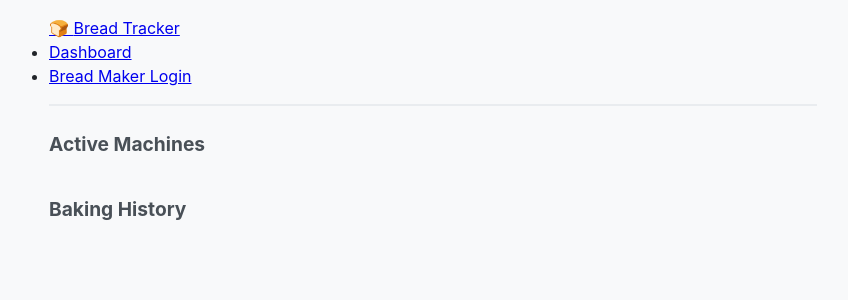
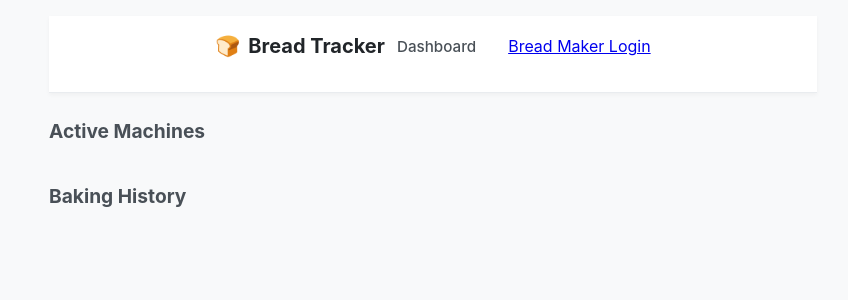
Before and after one commit to emmanorling/bread, a Django app: template tracker/templates/dashboard.html in a window 1280 px wide. Shown: the top 300 px of the page, without its empty margins (207-1055 px from the left). Run offline with Django 3.2, Linux system fonts and the light colour scheme; the template is opened without the code that fills it, so the values that code supplies are empty.

Commit message:
Changing buttons to menu bar

```diff
--- a/tracker/static/tracker/style.css
+++ b/tracker/static/tracker/style.css
@@ -183,3 +183,123 @@
     border-radius: 12px;
     font-weight: bold;
 }
+
+/* Navigation Bar Base */
+.navbar {
+    background-color: #ffffff;
+    border-bottom: 1px solid #e9ecef;
+    box-shadow: 0 2px 4px rgba(0, 0, 0, 0.04);
+    position: sticky;
+    top: 0;
+    z-index: 1000;
+}
+
+.nav-container {
+    max-width: 1100px;
+    margin: 0 auto;
+    padding: 0 20px;
+    height: 60px;
+    display: flex;
+    align-items: center;
+    justify-content: space-between;
+}
+
+.nav-brand {
+    font-size: 1.25rem;
+    font-weight: 700;
+    color: #212529;
+    text-decoration: none;
+    display: flex;
+    align-items: center;
+    gap: 8px;
+}
+
+/* Nav Items */
+.nav-links {
+    list-style: none;
+    margin: 0;
+    padding: 0;
+    display: flex;
+    align-items: center;
+    gap: 20px;
+}
+
+.nav-link {
+    text-decoration: none;
+    color: #495057;
+    font-weight: 500;
+    font-size: 0.95rem;
+    padding: 8px 12px;
+    border-radius: 6px;
+    transition: background-color 0.2s, color 0.2s;
+}
+
+.nav-link:hover {
+    background-color: #f8f9fa;
+    color: #212529;
+}
+
+/* Dropdown Styling */
+.nav-dropdown {
+    position: relative;
+}
+
+.dropdown-menu {
+    position: absolute;
+    right: 0;
+    top: 100%;
+    background-color: #ffffff;
+    border: 1px solid #dee2e6;
+    border-radius: 8px;
+    box-shadow: 0 4px 12px rgba(0, 0, 0, 0.1);
+    list-style: none;
+    padding: 8px 0;
+    margin-top: 4px;
+    min-width: 180px;
+    display: none; /* Hidden by default */
+}
+
+/* Show dropdown on hover */
+.nav-dropdown:hover .dropdown-menu {
+    display: block;
+}
+
+.dropdown-menu li a,
+.dropdown-btn {
+    display: block;
+    padding: 10px 16px;
+    color: #333;
+    text-decoration: none;
+    font-size: 0.9rem;
+    width: 100%;
+    text-align: left;
+    background: none;
+    border: none;
+    cursor: pointer;
+}
+
+.dropdown-menu li a:hover,
+.dropdown-btn:hover {
+    background-color: #f1f3f5;
+}
+
+.dropdown-divider {
+    height: 1px;
+    background-color: #e9ecef;
+    margin: 6px 0;
+}
+
+/* Login Button */
+.btn-login {
+    background-color: #228be6;
+    color: white;
+    padding: 8px 16px;
+    border-radius: 6px;
+    text-decoration: none;
+    font-weight: 500;
+    font-size: 0.9rem;
+}
+
+.btn-login:hover {
+    background-color: #1c7ed6;
+}
```
